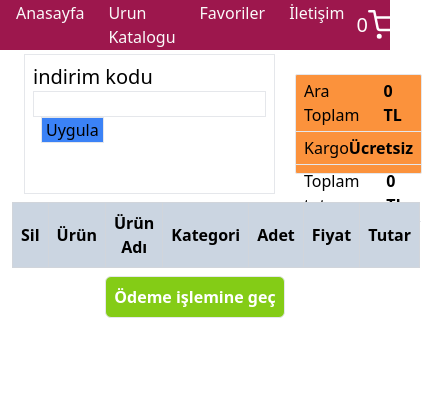
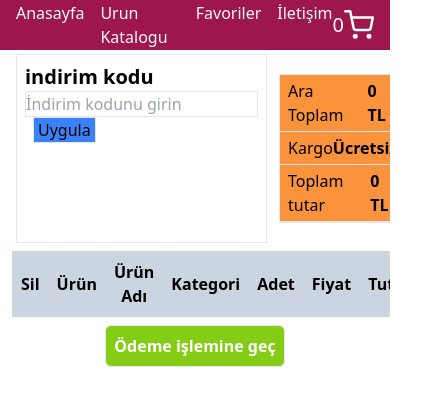
Before and after one commit to hakan4773/E-commerce, a React (Vite) app: page /Sepet in a window 390 px wide. Shown: the top 406 px of the page, 422 px wide, since content can reach past the window. Built offline with nearby package versions, Linux system fonts and the light colour scheme.

Commit message:
Header kısmı Mobil görünüm düzeltildi

```diff
--- a/src/components/Header.jsx
+++ b/src/components/Header.jsx
@@ -5,9 +5,9 @@ import { Productcontext } from "../context/ProductContext";
 function Header() {
 const {basket}=useContext(Productcontext)
   return (
-    <div className="bg-pink-800 w-screen  h-[50px] flex items-center justify-between px-4">
+    <div className="bg-pink-800 w-full h-[50px] flex items-center justify-between px-4">
      <div className="flex-grow flex justify-center font-medium text-zinc-50">
-      <ul className="flex  space-x-6 ">
+      <ul className="flex  space-x-4 ">
         <li >
           <Link className="no-underline  hover:text-gray-400" to="/">
             Anasayfa
@@ -31,9 +31,9 @@ const {basket}=useContext(Productcontext)
 
       </ul>
 </div>
-      <div className="flex justify-between mx-3 text-3xl text-white">
+      <div className="flex items-center text-3xl text-white">
 
-      <div className="text-xl text-white flex text-center justify-center items-center ">{basket.length}</div>
+      <div className="text-xl text-white flex text-center justify-center">{basket.length}</div>
           <Link className="no-underline  hover:text-gray-400" to="/Sepet">
 
            <FiShoppingCart  />
--- a/src/pages/Sepet.jsx
+++ b/src/pages/Sepet.jsx
@@ -11,27 +11,27 @@ function Sepet() {
     0
   );
   return (
-    <div className="w-full h-screen flex flex-col p-1 ">
+    <div className="w-full h-screen flex flex-col p-1 overflow-auto">
            {/* İndirim kodu divi */}
-           <div className="flex justify-between">
-        <div className="mx-5 border-collapse border p-2 w-auto sm:h-min ">
+           <div className="flex lg:justify-between">
+        <div className="mx-3 border-collapse border p-2 sm:h-[100px] sm:w-auto">
 
-          <label className="text-bold text-xl">indirim kodu </label>
-          <input className="border-collapse border"></input>
+          <label className="text-xl font-semibold">indirim kodu </label>
+          <input className="border-collapse border" placeholder="İndirim kodunu girin"></input>
           <button className="mx-2 border-collapse border px-1 bg-blue-500 hover:bg-green-200 ">
             Uygula
           </button>
         </div>
-        <div className=" w-[300px] h-[100px] my-5 border border-collapse rounded-sm bg-orange-400 ">
-              <div className="flex justify-between px-2 py-1">
+        <div className=" w-[300px] h-auto my-5 border border-collapse rounded-sm bg-orange-400 ">
+              <div className="flex justify-between px-2 py-1 ">
                 <p>Ara Toplam</p> <p className="font-semibold"> {total} TL</p>
               </div>
               <hr />
-              <div className="flex justify-between px-2 py-1">
-                <p>Kargo</p> <p className="font-semibold"> Ücretsiz</p>
+              <div className="flex justify-between px-2 py-1 ">
+                <p>Kargo</p> <p className="font-semibold">Ücretsiz</p>
               </div>
               <hr />
-              <div className="flex justify-between px-2 py-1">
+              <div className="flex justify-between px-2 py-1 ">
                 <p>Toplam tutar</p> <p className="font-semibold"> {total} TL</p>
               </div>
               <hr />
```
